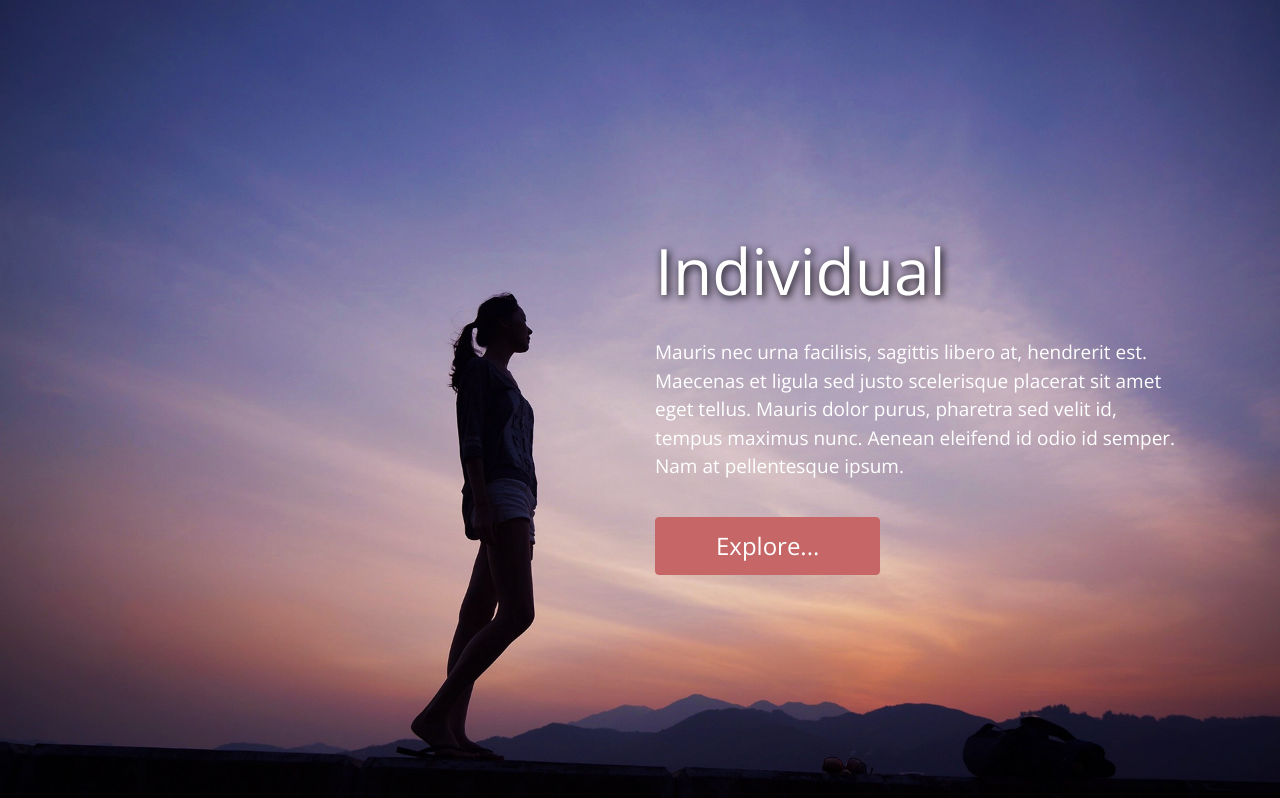
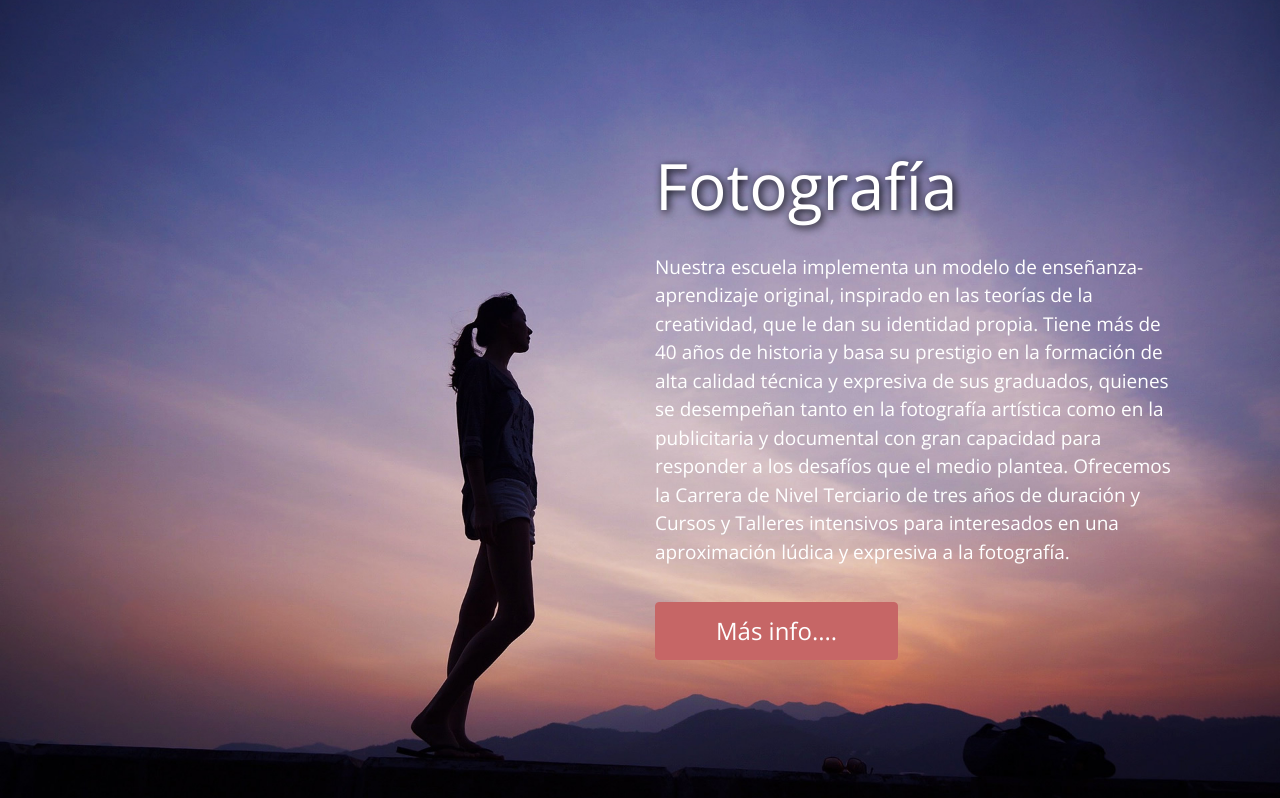
Before and after one commit to valentinajuarez/Tecnolog-a, a plain HTML site: page index.html in a window 1280 px wide. Shown: the top 798 px of the page. Drawn offline with nearby package versions, Linux system fonts and the light colour scheme.

Commit message:
Update index.html

```diff
--- a/index.html
+++ b/index.html
@@ -36,10 +36,12 @@ http://www.tooplate.com/view/2096-individual
           <section class="container tm-page-1-content">
             <div class="row">
               <div class="col-md-6 ml-auto tm-text-white">
-                <header><h1>Individual</h1></header>
-                <p>Mauris nec urna facilisis, sagittis libero at, hendrerit est. Maecenas et ligula sed justo scelerisque placerat sit amet eget tellus. Mauris dolor purus, pharetra sed velit id, tempus maximus nunc. Aenean eleifend id odio id semper. Nam at pellentesque ipsum.</p>
+                <header><h1>Fotografía</h1></header>
+                <p>Nuestra escuela implementa un modelo de enseñanza-aprendizaje original, inspirado en las teorías de la creatividad, que le dan su identidad propia.
 
-                  <a href="#tm-section-2" class="btn btn-danger">Explore...</a>
+Tiene más de 40 años de historia y basa su prestigio en la formación de alta calidad técnica y expresiva de sus graduados, quienes se desempeñan tanto en la fotografía artística como en la publicitaria y documental con gran capacidad para responder a los desafíos que el medio plantea. Ofrecemos la Carrera de Nivel Terciario de tres años de duración y Cursos y Talleres intensivos para interesados en una aproximación lúdica y expresiva a la fotografía. </p>
+
+                  <a href="#tm-section-2" class="btn btn-danger">Más info....</a>
               </div>
             </div>
 
```
